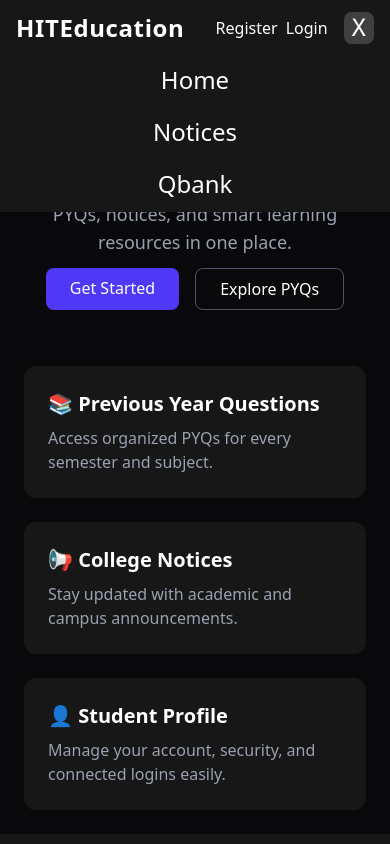
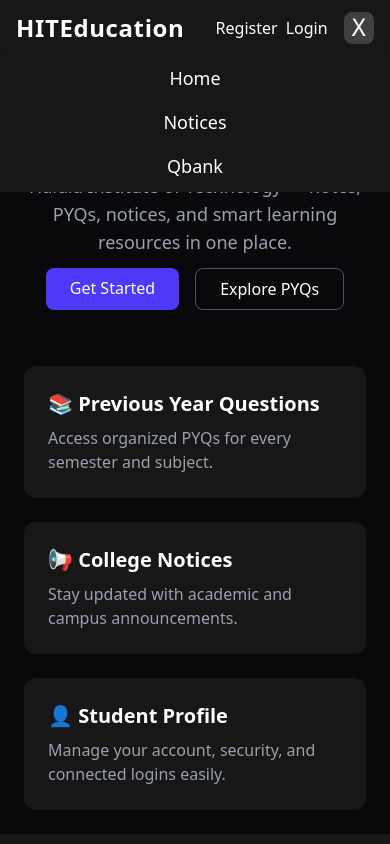
Before and after one commit to Sourav-student/hiteducation, a Next.js app: page / in a window 390 px wide. Both pictures are taken after a click on the picture 359 px from the left and 28 px from the top of the page. Shown: the top 844 px of the page. Built offline with nearby package versions, Linux system fonts and the light colour scheme; no server answers.

Commit message:
fix: update mobile navbar font size and spacing for better readability

```diff
--- a/src/components/ui/Header.tsx
+++ b/src/components/ui/Header.tsx
@@ -70,7 +70,7 @@ export function Header() {
             <span className="font-mono ml-2 text-2xl bg-neutral-700 rounded-lg px-2" onClick={() => setOpenNavbar(false)}>X</span>
           }
 
-          <ul className={openNavbar? "absolute top-13 p-3 right-0 bg-neutral-900 w-full text-2xl flex flex-col justify-center text-center gap-5 transition-all duration-200 z-30" : "absolute top-13 -right-25 hidden"}>
+          <ul className={openNavbar? "absolute top-13 p-3 right-0 bg-neutral-900 w-full text-lg font-medium flex flex-col justify-center text-center gap-4 transition-all duration-200 z-30" : "absolute top-13 -right-25 hidden"}>
             <li>
               <Link href="/" onClick={() => setOpenNavbar(false)}>Home</Link>
             </li>
```
